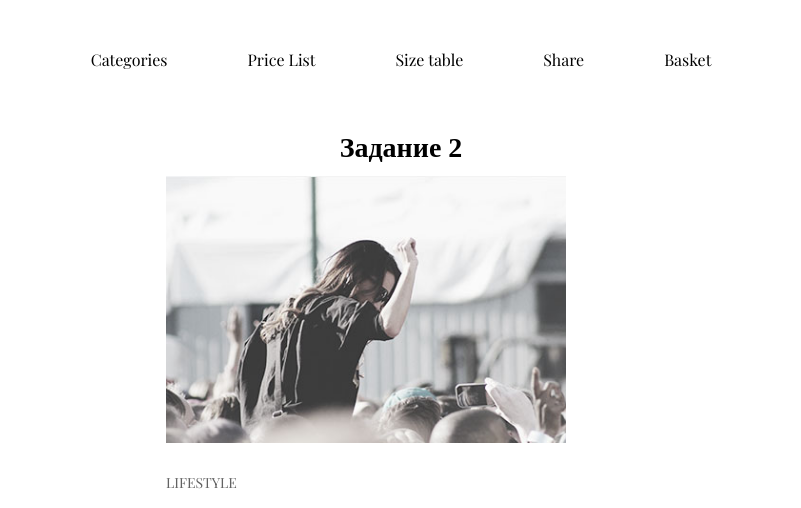
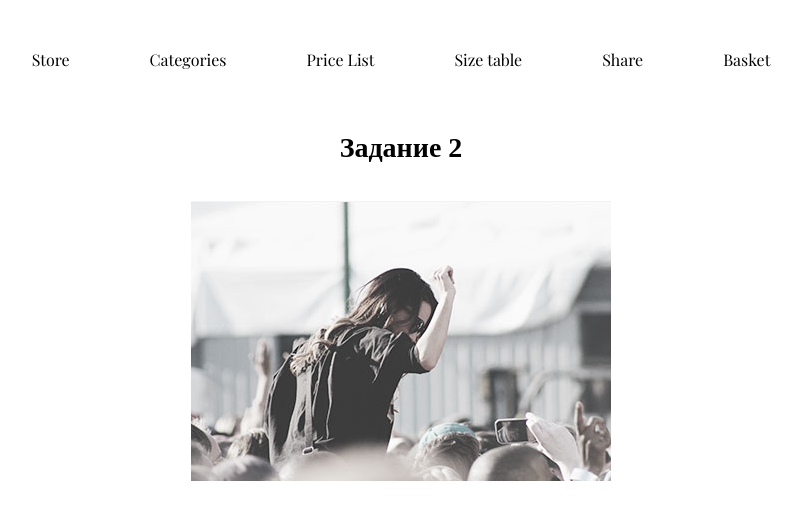
Before and after one commit to VadimBerezenskiy/module-03, a plain HTML site: page addtasks/index.html in a window 1280 px wide. Shown: the part 96-604 px from the top of the page, without its empty margins (239-1040 px from the left). Drawn offline with nearby package versions, Linux system fonts and the light colour scheme.

Commit message:
added file addtask

```diff
--- a/addtasks/index.html
+++ b/addtasks/index.html
@@ -17,7 +17,7 @@
     </div>
     <nav class="nav">
       <ul class="nav list">
-        <l>Store</l i>
+        <li>Store</li>
         <li>Categories</li>
         <li>Price List</li>
         <li>Size table</li>
@@ -29,7 +29,7 @@
       <h2 class="tasks">Задание 2</h2>
     </div>
     <div class="box">
-      <section class="minibox section">
+      <section class="box section">
         <img
           class="picture"
           src="img/img1.jpg"
```
